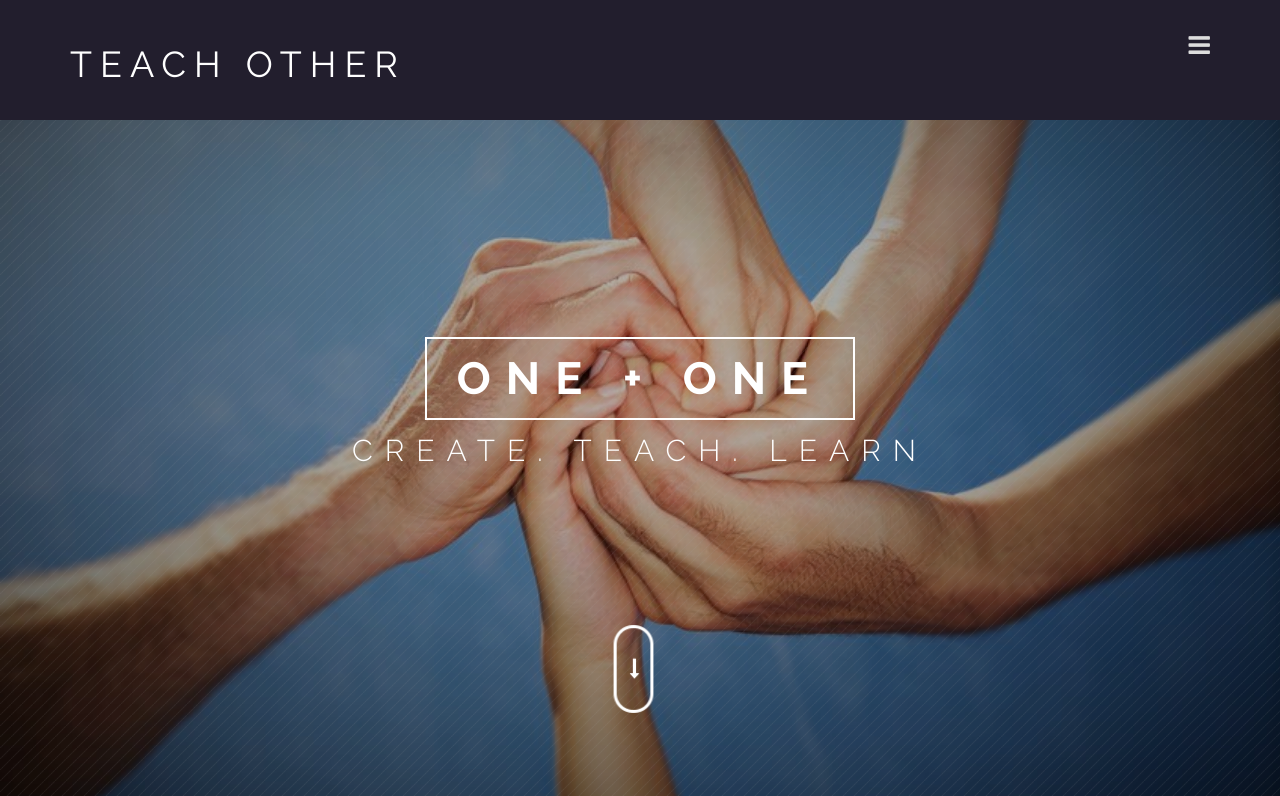
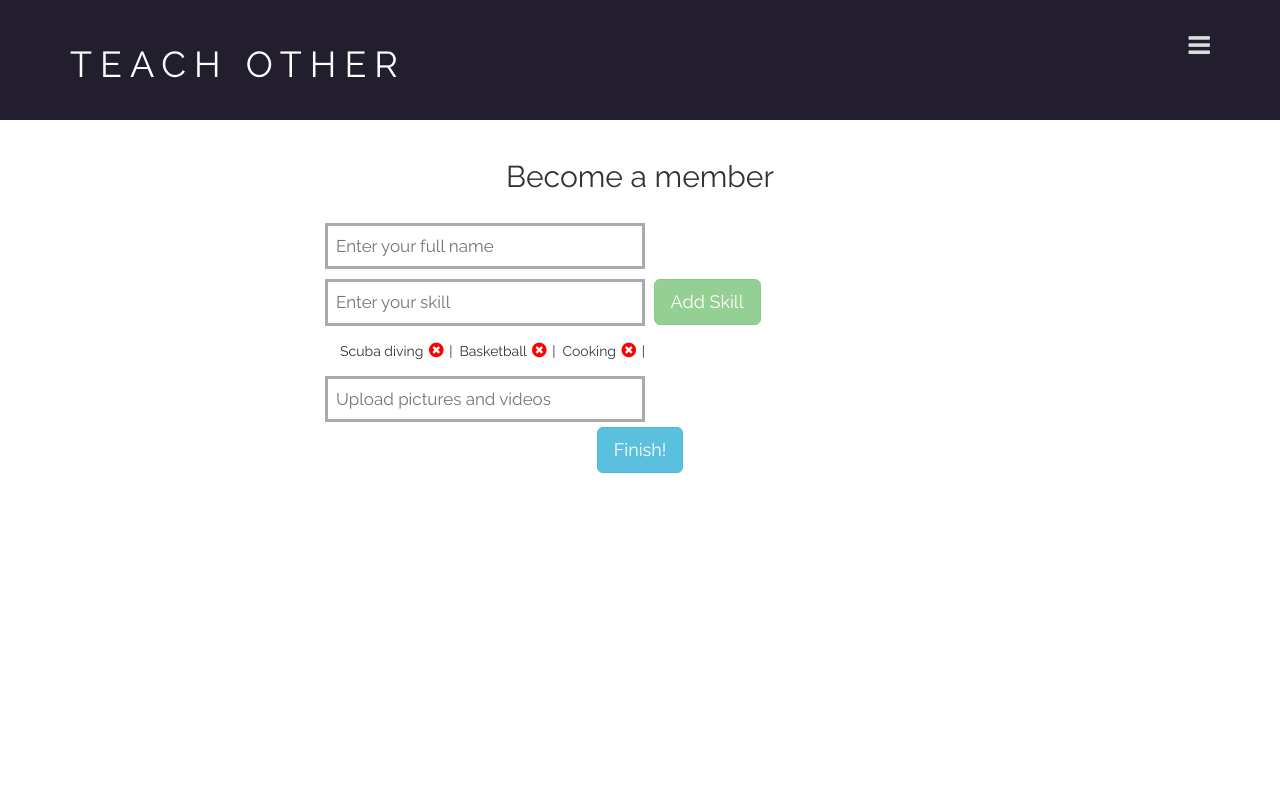
Before and after one commit to Syl26/Activities, a plain HTML site: page index.html at #/profileForm in a window 1280 px wide. Shown: the top 796 px of the page. Drawn offline with Linux system fonts and the light colour scheme.

Commit message:
styles in the profile form

```diff
--- a/app/app.js
+++ b/app/app.js
@@ -14,9 +14,9 @@ angular.module("activities", ["ngRoute"])
                 templateUrl: 'app/views/search.html',
                 controller: 'searchController',
             })
-            .when('/personalprofile', {
-                templateUrl: 'app/views/personalprofile.html',
-                controller: 'personalController',
+            .when('/profileForm', {
+                templateUrl: 'app/views/profileForm.html',
+                controller: 'profileFormController',
             })
             .otherwise({
                 redirectTo: '/'
--- a/app/controllers/personalprofile.js
+++ b/app/controllers/profileForm.js
@@ -1,5 +1,5 @@
 angular.module("activities")
-    .controller("personalController", function ($scope) {
+    .controller("profileFormController", function ($scope) {
         console.log("I am in personalController :)")
         $scope.skill = "";
         $scope.skillsArray = [];
@@ -10,5 +10,9 @@ angular.module("activities")
             $scope.skill = "";
         }
 
+        $scope.skillsArray = ["Scuba diving", "Basketball", "Cooking"];
 
+        $scope.deleteSkill = function (index) {
+            console.log(":)" + index + ":)");
+        }
     });
--- a/app/views/home.html
+++ b/app/views/home.html
@@ -64,7 +64,7 @@
                             <div class="col-sm-6 .service-table-cell" style="align: right">
                                 <div class="row">
                                     <div class="col-sm-4 text-center">
-                                        <a href="#/profiles/3423">
+                                        <a href="#/profileForm">
                                             <div class="add wow bounceInRight animated" data-wow-delay=".6s">
                                                 <i class="fa fa-picture-o"></i>
                                                 <p>
--- /dev/null
+++ b/app/views/profileForm.html
@@ -0,0 +1,25 @@
+<div class="content">
+    <h2>Become a member</h2>
+
+    <form class="profile-form" name="profileForm" ng-submit="text.push(myText); myText = null;">
+
+        <input type="text" name="fullname" ng-model="data.fullname" placeholder="Enter your full name"/>
+        <br>
+
+        <input type="text" ng-model="skill" name="Talentsandskills" placeholder="Enter your skill"/>
+        <button class="btn btn-success btn-lg add-activity" ng-click="addskill()" ng-disabled='skill == ""'>Add Skill
+        </button>
+        <br/>
+
+        <div class="activities-in-form">
+            <span ng-repeat="skill in skillsArray">{{ skill }}
+                <i class="fa fa-times-circle" ng-click="deleteSkill($index)"></i> |</span>
+        </div>
+        <input type="text" name="upload" ng-model="data.upload" placeholder="Upload pictures and videos"/>
+        <br>
+
+        <div class="text-center">
+            <button class="btn btn-info btn-lg">Finish!</button>
+        </div>
+    </form>
+</div>
--- a/css/jon.css
+++ b/css/jon.css
@@ -4,8 +4,54 @@
 }
 
 .content {
-    margin-top: 118px;
+    margin-top: 160px;
     text-align: center;
+}
+
+.content h2:nth-child(1) {
+    margin-bottom: 25px;
+}
+
+.content form input {
+    padding: 8px;
+    margin: 5px;
+    width: 320px;
+    border: 3px solid #aaa;
+    font-size: 17px;
+    transition: all .1s ease-in;
+}
+
+.content form input:focus {
+    padding: 10px;
+    border: 3px solid #221E2D;
+    font-size: 19px;
+    outline: none;
+    transition: all .2s ease-in;
+}
+
+.profile-form {
+    text-align: left;
+    width: 50%;
+    margin: auto;
+}
+
+.activities-in-form {
+    margin: 10px 20px;
+}
+
+.activities-in-form span {
+    margin-right: 7px;
+}
+
+.activities-in-form span i {
+    color: red;
+    font-size: 17px;
+    margin-left: 2px;
+    margin-right: 2px;
+}
+
+.add-activity {
+    margin-top: -5px;
 }
 
 .title {
--- a/index.html
+++ b/index.html
@@ -63,7 +63,7 @@
     <script src="app/controllers/home.js"></script>
     <script src="app/controllers/profiles.js"></script>
     <script src="app/controllers/search.js"></script>
-    <script src="app/controllers/personalprofile.js"></script>
+    <script src="app/controllers/profileForm.js"></script>
 
   </body>
 </html>
```
Also changed, not shown: app/views/personalprofile.html (deleted, +0 -21 lines).
